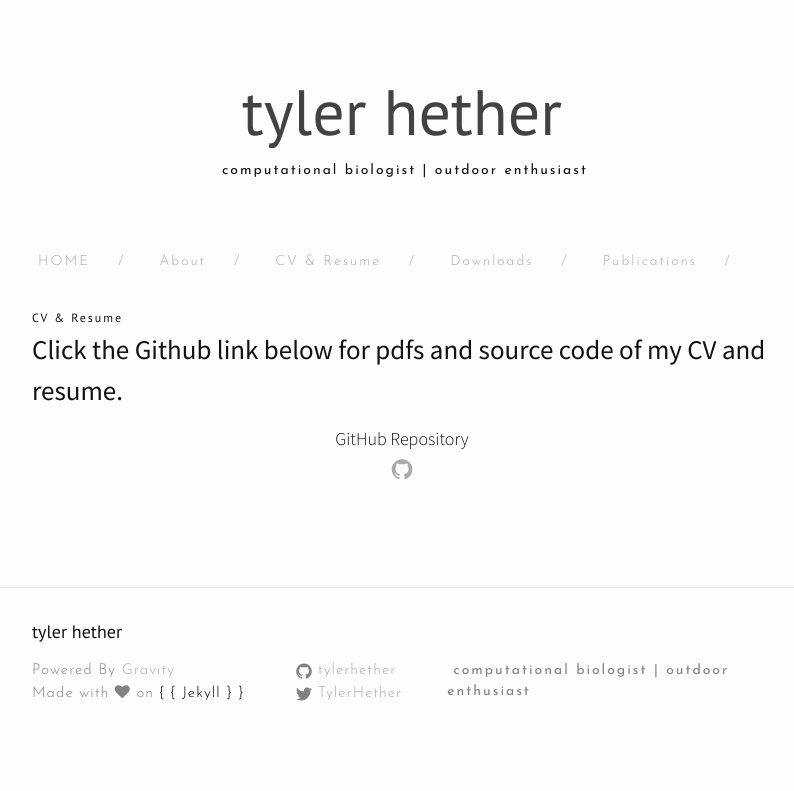
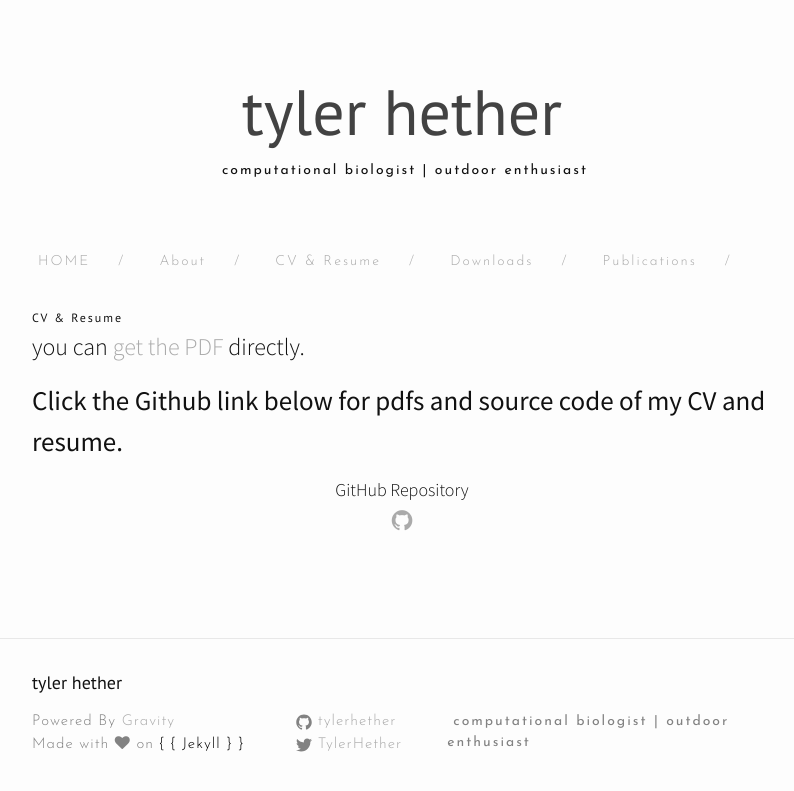
Before and after one commit to tylerhether/tylerhether.github.io, a Jekyll site: the page built from CV.md, in a window 1280 px wide. Shown: the top 791 px of the page, without its empty margins (238-1032 px from the left). Built offline with Jekyll 4.4.1, drawn with Linux system fonts in a browser that asks for light colours; nearby versions of some CDN libraries.

Commit message:
linking pdfs

```diff
--- a/CV.md
+++ b/CV.md
@@ -3,6 +3,9 @@ layout: page
 title: CV & Resume
 permalink: /CV/
 ---
+
+you can [get the PDF]({{ site.url }}/pdfs/resume.pdf) directly.
+
 
 # Click the Github link below for pdfs and source code of my CV and resume.
 
```
Also changed, not shown: 5 other files.
